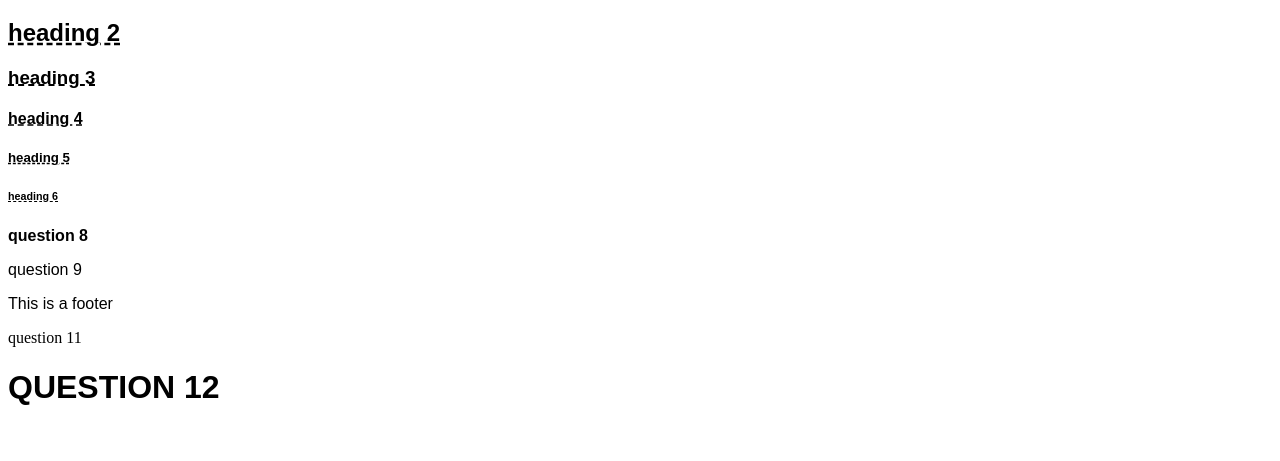
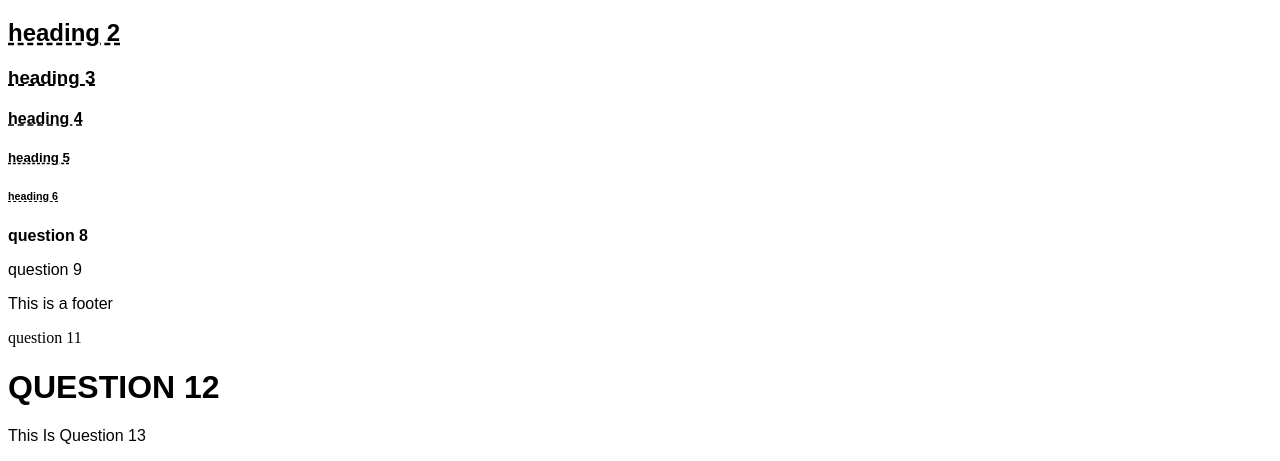
Before and after one commit to dylanmui/lab4, a plain HTML site: page index.html in a window 1280 px wide. Shown: the part 479-940 px from the top of the page. Before the commit the page ends 906 px from the top, so only its background shows below. Drawn offline with Linux system fonts and the light colour scheme.

Commit message:
question 13

```diff
--- a/index.html
+++ b/index.html
@@ -60,5 +60,7 @@
     <p class="custom-font">question 11</p>
 
     <h1 id="id4">question 12</h1>
+
+    <p class="capitalize-text">this is question 13</p>
 </body>
 </html>
--- a/styles.css
+++ b/styles.css
@@ -51,3 +51,7 @@ a{
 #id4{
     text-transform: uppercase;
 }
+
+.capitalize-text{
+    text-transform: capitalize;
+}
```
